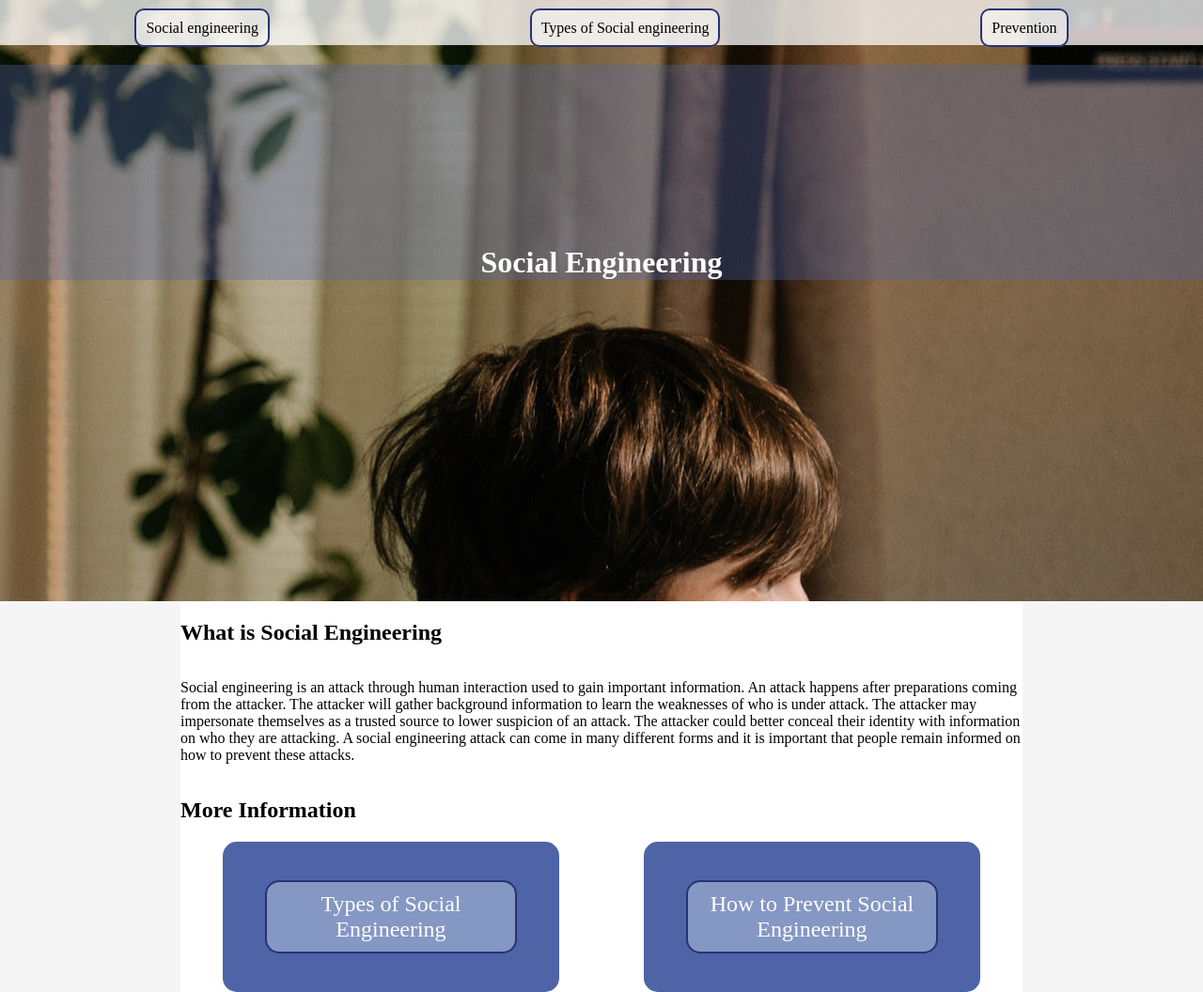
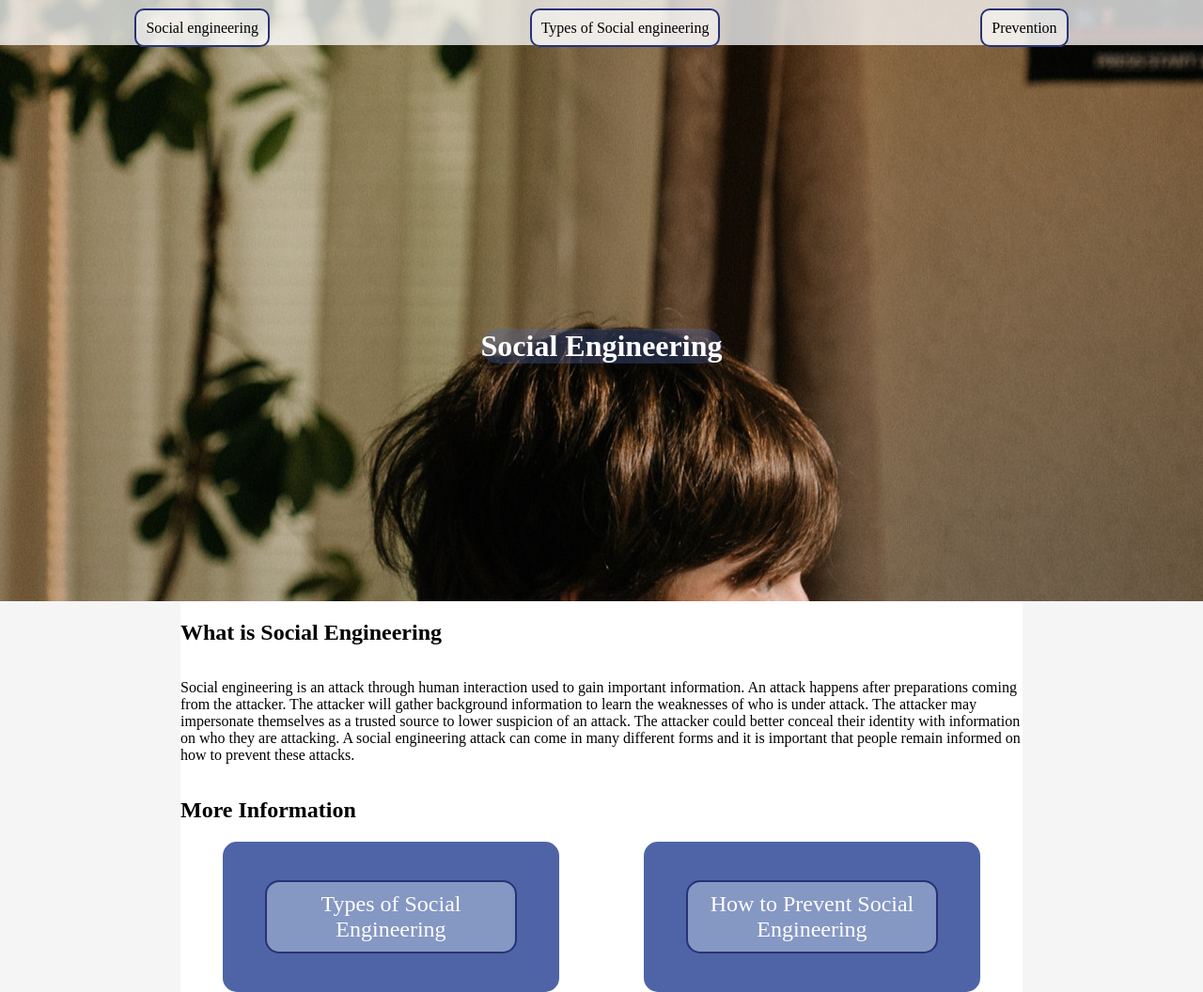
Before and after one commit to EmilianoCee/Project-2, a plain HTML site: page Index.html in a window 1280 px wide. Shown: the whole page at 94% size. Drawn offline with Linux system fonts and the light colour scheme.

Commit message:
Tried to center h1
Joshua Guzman

```diff
--- a/Index.html
+++ b/Index.html
@@ -13,10 +13,12 @@
                 <ul>
                     <li><a href="index.html">Social engineering</a></li>
                     <li><a href="infoPage.html">Types of Social engineering</a></li>
-                    <li><a href="infoPage.html">Prevention</a></li>
+                    <li><a href="infoPage.html#prevention">Prevention</a></li>
                 </ul>
             </nav>
-            <h1>Social Engineering</h1>
+            <div class="hero-title">
+                <h1>Social Engineering</h1>
+            </div>
         </div>
         <div class="hero-content">
             <h2>What is Social Engineering</h2>
@@ -24,7 +26,7 @@
             <h2>More Information</h2>
             <div class="sub-nav">
                 <div><a href="infoPage.html">Types of Social Engineering</a></div>
-                <div><a href="infoPage.html">How to Prevent Social Engineering</a></div>
+                <div><a href="infoPage.html#prevention">How to Prevent Social Engineering</a></div>
             </div>
         </div>
         <footer>
--- a/styles/style.css
+++ b/styles/style.css
@@ -41,15 +41,20 @@ nav ul {
     height: 80vh;
 }
 
-.hero-image h1 {
-    padding-top: 15%;
+ h1 {
     color: white;
-    background-color:rgba(78, 100, 166, .35)
+    background-color:rgba(78, 100, 166, .35);
+    border-radius: 20px;
+}
+.hero-title{
+    background-color: none;
+    width: 100%;
+    height: 100%;
+    display: flex;
+    justify-content: center;
+    align-items: center;
 }
 
-h1 {
-    text-align: center;
-}
 
 .hero-content {
     display: flex;
@@ -97,6 +102,7 @@ h2 {
     justify-content: space-between;
     padding: 0% 2.5%;
     width: 100%;
+
 }
 
 .section--right-aligned {
```
Also changed, not shown: infoPage.html (+8 -9 lines).
